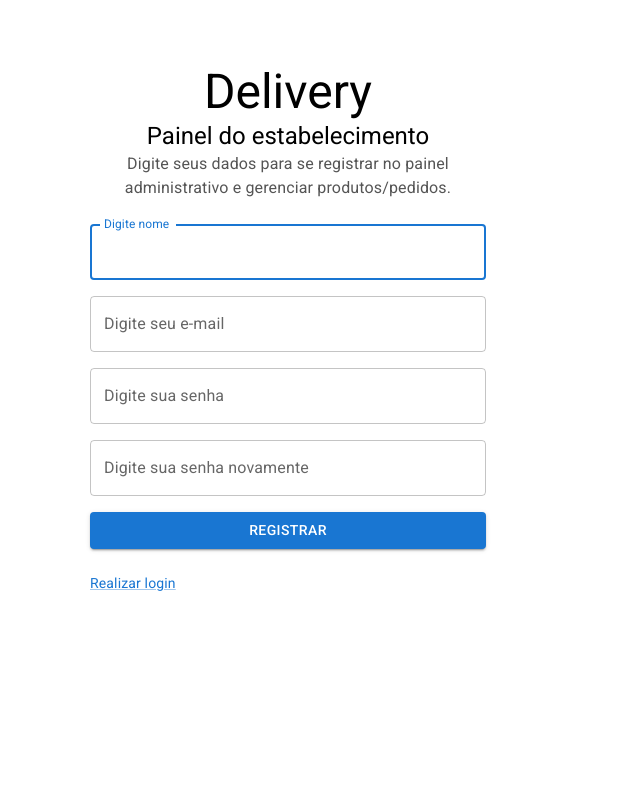
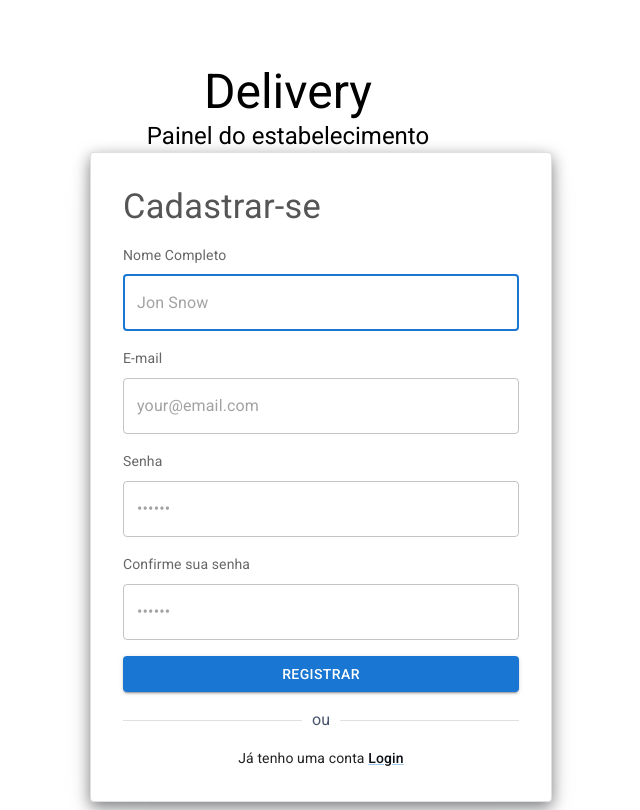
Before and after one commit to joaoygorr/Delivery, a Next.js app in the folder app/: page /signUp in a window 1280 px wide. Shown: the whole page, without its empty margins (352-992 px from the left). Built offline with nearby package versions, Linux system fonts and the light colour scheme; no server answers.

Commit message:
feat: custom page signUp

```diff
--- a/app/src/app/(auth)/signUp/page.tsx
+++ b/app/src/app/(auth)/signUp/page.tsx
@@ -5,6 +5,10 @@ import {
   TextField,
   Typography,
   Link as MuiLink,
+  Card,
+  FormControl,
+  FormLabel,
+  Divider,
 } from "@mui/material";
 import { useForm } from "react-hook-form";
 import "./signUp.scss";
@@ -30,55 +34,87 @@ export default function Page() {
   }
 
   return (
-    <div>
-      <Typography component="p" className="text-auth-register">
-        Digite seus dados para se registrar no painel administrativo e gerenciar
-        produtos/pedidos.
+    <Card variant="outlined" className="box-card-register">
+      <Typography component="h1" variant="h4" className="text-auth-register">
+        Cadastrar-se
       </Typography>
 
       <Box
         component="form"
         className="box-form-register"
+        noValidate
         onSubmit={handleSubmit(submitRegister)}
       >
+        <FormControl>
+          <FormLabel htmlFor="userName">Nome Completo</FormLabel>
           <TextField
-          label="Digite nome"
+            placeholder="Jon Snow"
+            autoComplete="userName"
             fullWidth
             autoFocus
+            variant="outlined"
+            helperText={errors.userName?.message}
+            color={errors?.userName ? "error" : "primary"}
             {...register("userName")}
           />
-        {errors.userName && <span>{errors.userName.message}</span>}
+        </FormControl>
 
-        <TextField label="Digite seu e-mail" fullWidth {...register("email")} />
-        {errors.email && <span>{errors.email.message}</span>}
+        <FormControl>
+          <FormLabel htmlFor="email">E-mail</FormLabel>
+          <TextField
+            placeholder="your@email.com"
+            autoComplete="email"
+            fullWidth
+            {...register("email")}
+            color={errors?.email ? "error" : "primary"}
+            variant="outlined"
+            helperText={errors.email?.message}
+          />
+        </FormControl>
 
+        <FormControl>
+          <FormLabel htmlFor="password">Senha</FormLabel>
           <TextField
-          label="Digite sua senha"
+            placeholder="••••••"
             type="password"
+            variant="outlined"
             fullWidth
             {...register("password")}
+            color={errors?.password ? "error" : "primary"}
+            helperText={errors.password?.message}
           />
-        {errors.password && <span>{errors.password.message}</span>}
+        </FormControl>
 
+        <FormControl>
+          <FormLabel htmlFor="confirmPassord">Confirme sua senha</FormLabel>
           <TextField
-          label="Digite sua senha novamente"
             type="password"
+            placeholder="••••••"
             fullWidth
             {...register("confirmPassword")}
+            color={errors?.confirmPassword ? "error" : "primary"}
+            variant="outlined"
+            helperText={errors.confirmPassword?.message}
           />
-        {errors.confirmPassword && (
-          <span>{errors.confirmPassword.message}</span>
-        )}
+        </FormControl>
+
         <Button type="submit" variant="contained" fullWidth>
           registrar
         </Button>
+      </Box>
+
+      <Divider className="divider">
+        <Typography>ou</Typography>
+      </Divider>
 
       <Box className="box-auth-login">
+        <Typography>
+          Já tenho uma conta{" "}
           <MuiLink href="/signin" variant="body2" component={Link}>
-            Realizar login
+            Login
           </MuiLink>
+        </Typography>
       </Box>
-      </Box>
-    </div>
+    </Card>
   );
 }
--- a/app/src/app/(auth)/signup/signUp.scss
+++ b/app/src/app/(auth)/signup/signUp.scss
@@ -1,17 +1,49 @@
-.text-auth-register {
-    text-align: center;
-    margin-top: 0.5rem;
-    color: #555;
-}
+.box-card-register {
+    display: flex;
+    flex-direction: column;
+    align-self: center;
+    width: 100%;
+    padding: 2rem;
+    gap: 1rem;
+    margin: auto;
+    box-shadow: hsla(220, 30%, 5%, 0.5) 0px 5px 15px 0px, hsla(220, 25%, 10%, 0.08) 0px 15px 35px -5px;
+    font-family: Inter, sans-serif;
 
-.box-form-register {
-    margin-top: 1.5rem;
+    .text-auth-register {
+        color: #555;
+        width: 100%;
+        font-size: clamp(2rem, 10vw, 2.15rem);
+    }
 
-    div {
-        margin-bottom: 0.5rem;
+    .box-form-register {
+        display: flex;
+        flex-direction: column;
+        gap: 1rem;
+
+        label {
+            font-style: 400;
+            font-size: .875rem;
+            line-height: 1.4375rem;
+            margin-bottom: .5rem;
+        }
+    }
+
+    .divider {
+        color: hsl(220, 20%, 35%);
     }
 
     .box-auth-login {
-        margin-top: 1.5rem;
+        p {
+            text-align: center;
+            font-weight: 400;
+            font-size: .875rem;
+            line-height: 1.5;
+
+            a {
+                font-weight: 500;
+                color: hsl(220, 30%, 6%);
+                line-height: 1.43;
+            }
+        }
     }
 }
```
Lines whose indentation alone changed are shown as unchanged.
